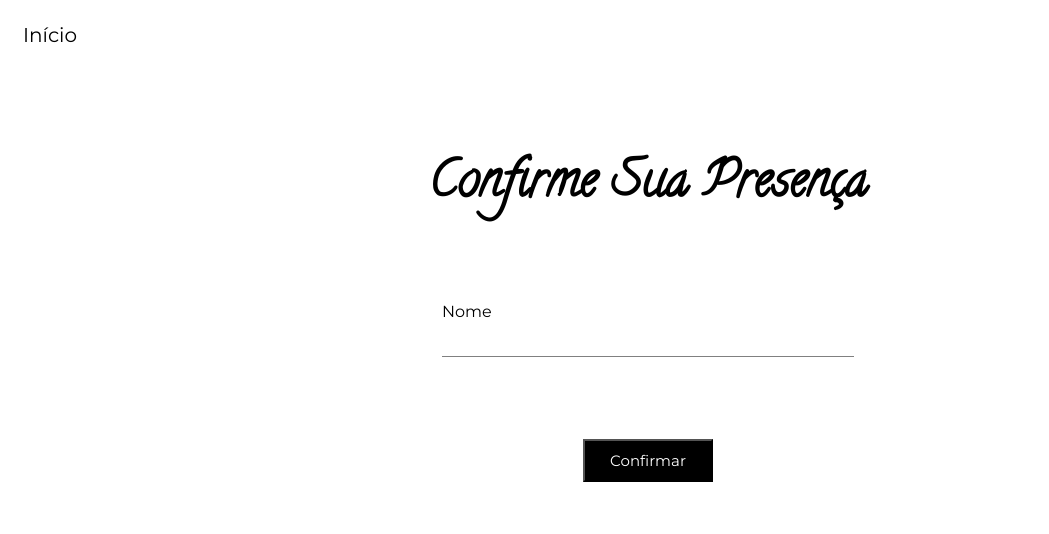
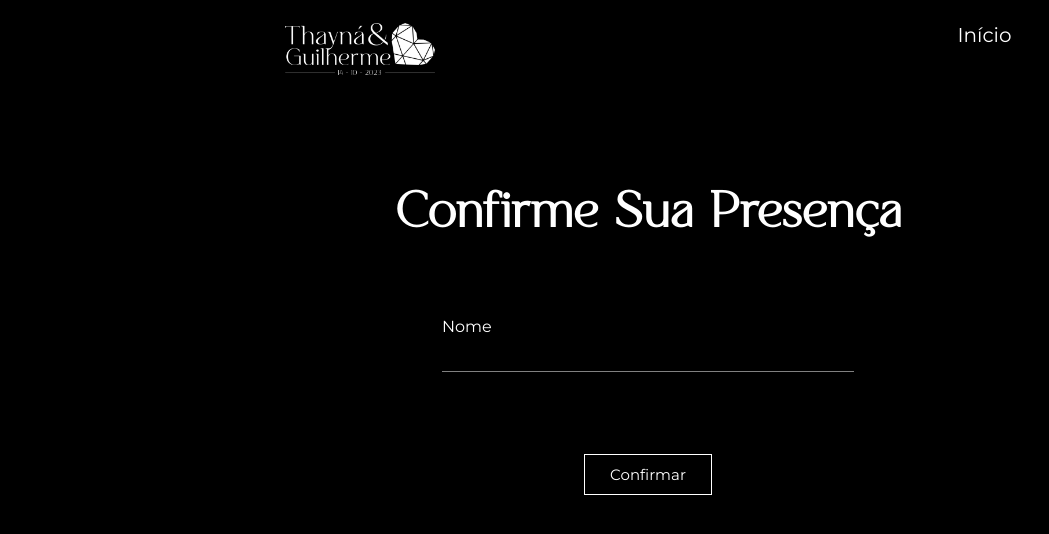
Before and after one commit to guilhermewebdev/wedding-site, a Next.js app: page /rsvp in a window 1280 px wide. Shown: the top 534 px of the page, without its empty margins (0-1049 px from the left). Built offline with nearby package versions, Linux system fonts and the light colour scheme; no server answers.

Commit message:
Ajustes na confirmação de presença

```diff
--- a/src/components/Rsvp.tsx
+++ b/src/components/Rsvp.tsx
@@ -7,6 +7,7 @@ import { apiClient } from "../lib/apiClient";
 import { Field } from "./Field";
 import Spinner from "./Spinner";
 import Modal from "./Modal";
+import Image from "next/image";
 
 interface State {
     isSuccess: boolean;
@@ -33,6 +34,9 @@ export function RSVP() {
             </Head>
             <main className={`${styles.main} ${styles.centralize}`}>
                 <div className={styles.confirmationNavigation}>
+                    <a href="/">
+                        <Image src={require("../../public/img/logo.png")} alt="Logo" className={styles.logo} />
+                    </a>
                     <a href="/">Início</a>
                 </div>
                 <div className={`${styles.centralize} ${styles.padding4}`}>
--- a/styles/Styles.module.css
+++ b/styles/Styles.module.css
@@ -6,6 +6,11 @@
 @font-face {
     font-family: Montserrat;
     src: url(/fonts/Montserrat-VariableFont_wght.ttf);
+}
+
+@font-face {
+    font-family: "NT Vanilla";
+    src: url(/fonts/NT_Vanilla.otf);
 }
 
 
@@ -36,7 +41,7 @@
 }
 
 .title {
-    font-family: Calligraffitti, "Brush Script MT";
+    font-family: "NT Vanilla", "Brush Script MT";
     font-size: 50px;
     margin-bottom: 15px;
     text-align: center;
@@ -67,6 +72,14 @@
     padding: 15px;
     width: 100%;
     font-size: 20px;
+    display: flex;
+    flex-direction: row;
+    justify-content: space-around;
+}
+
+.confirmationNavigation .logo {
+    width: 150px;
+    height: auto;
 }
 
 
@@ -142,8 +155,8 @@
 }
 
 .field input:focus {
-    border-bottom: 2px solid black;
-    color: black;
+    border-bottom: 2px solid white;
+    color: white;
 }
 
 @media (max-width: 420px) {
@@ -170,11 +183,14 @@
     padding: 10px 25px;
     font-size: 15px;
     font-family: Montserrat, Arial;
+    outline: none;
+    border: 1px solid white;
 }
 
 .confirmationArea button:hover, .button:hover {
     color: gold;
     cursor: pointer;
+    border: 1px solid gold;
 }
 
 @keyframes spinner {
--- a/styles/globals.css
+++ b/styles/globals.css
@@ -8,8 +8,8 @@
 
 * {
   box-sizing: border-box;
-  /* padding: 0;
-  margin: 0; */
+  background-color: black;
+  color: white;
 }
 
 html,
@@ -27,6 +27,10 @@ a {
   text-decoration: none;
 }
 
+a:hover {
+  color: gold;
+}
+
 @media (prefers-color-scheme: dark) {
   html {
     color-scheme: light;
```
Also changed, not shown: public/fonts/NT_Vanilla.otf (added), public/img/logo.png (added).
